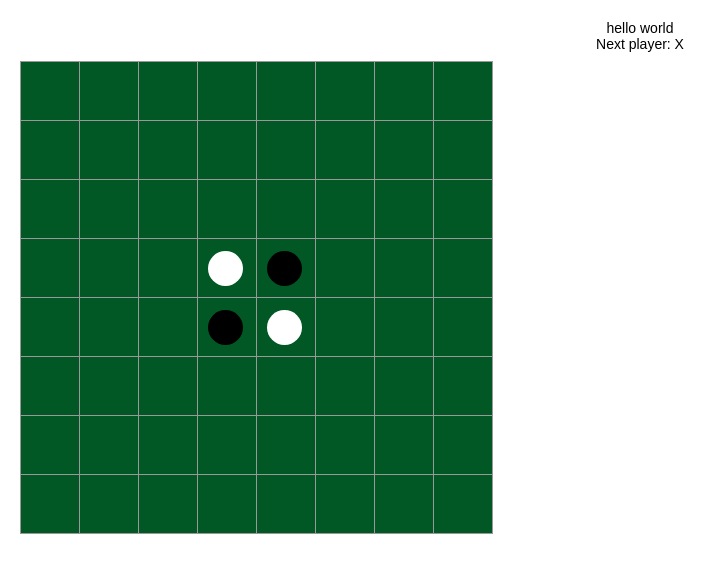
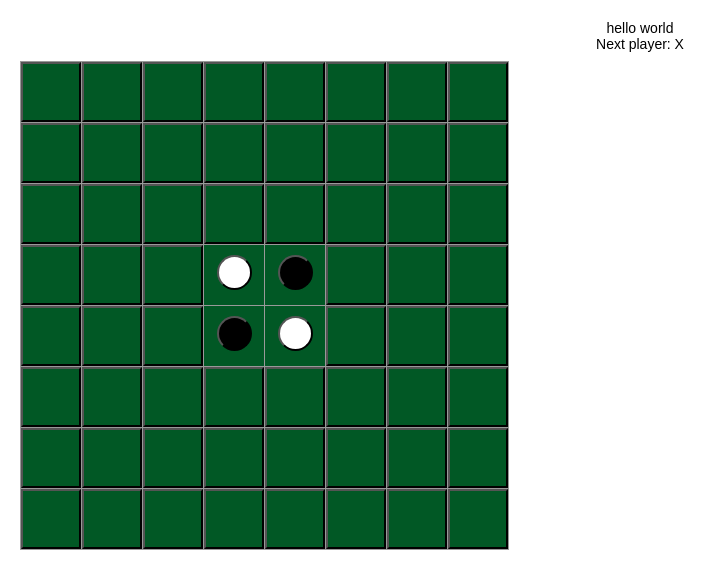
Before and after one commit to kanakuro/board-game, a React (Create React App) app: page / in a window 1280 px wide. Shown: the top 588 px of the page, without its empty margins (0-727 px from the left). Built offline with nearby package versions, Linux system fonts and the light colour scheme.

Commit message:
add state

```diff
--- a/src/components/othello.jsx
+++ b/src/components/othello.jsx
@@ -1,77 +1,103 @@
 import * as React from "react";
 import "../index.css";
+let tglStone = 0;
 
 class Othello extends React.Component {
-  a1 = "";
-  a2 = "";
-  a3 = "";
-  a4 = "";
-  a5 = "";
-  a6 = "";
-  a7 = "";
-  a8 = "";
-  b1 = "";
-  b2 = "";
-  b3 = "";
-  b4 = "";
-  b5 = "";
-  b6 = "";
-  b7 = "";
-  b8 = "";
-  c1 = "";
-  c2 = "";
-  c3 = "";
-  c4 = "";
-  c5 = "";
-  c6 = "";
-  c7 = "";
-  c8 = "";
-  d1 = "";
-  d2 = "";
-  d3 = "";
-  d4 = "stoneWhite";
-  d5 = "stoneBlack";
-  d6 = "";
-  d7 = "";
-  d8 = "";
-  e1 = "";
-  e2 = "";
-  e3 = "";
-  e4 = "stoneBlack";
-  e5 = "stoneWhite";
-  e6 = "";
-  e7 = "";
-  e8 = "";
-  f1 = "";
-  f2 = "";
-  f3 = "";
-  f4 = "";
-  f5 = "";
-  f6 = "";
-  f7 = "";
-  f8 = "";
-  g1 = "";
-  g2 = "";
-  g3 = "";
-  g4 = "";
-  g5 = "";
-  g6 = "";
-  g7 = "";
-  g8 = "";
-  h1 = "";
-  h2 = "";
-  h3 = "";
-  h4 = "";
-  h5 = "";
-  h6 = "";
-  h7 = "";
-  h8 = "";
+  constructor(props) {
+    super(props);
+    this.state = {
+      a1: "",
+      a2: "",
+      a3: "",
+      a4: "",
+      a5: "",
+      a6: "",
+      a7: "",
+      a8: "",
+      b1: "",
+      b2: "",
+      b3: "",
+      b4: "",
+      b5: "",
+      b6: "",
+      b7: "",
+      b8: "",
+      c1: "",
+      c2: "",
+      c3: "",
+      c4: "",
+      c5: "",
+      c6: "",
+      c7: "",
+      c8: "",
+      d1: "",
+      d2: "",
+      d3: "",
+      d4: "stoneWhite",
+      d5: "stoneBlack",
+      d6: "",
+      d7: "",
+      d8: "",
+      e1: "",
+      e2: "",
+      e3: "",
+      e4: "stoneBlack",
+      e5: "stoneWhite",
+      e6: "",
+      e7: "",
+      e8: "",
+      f1: "",
+      f2: "",
+      f3: "",
+      f4: "",
+      f5: "",
+      f6: "",
+      f7: "",
+      f8: "",
+      g1: "",
+      g2: "",
+      g3: "",
+      g4: "",
+      g5: "",
+      g6: "",
+      g7: "",
+      g8: "",
+      h1: "",
+      h2: "",
+      h3: "",
+      h4: "",
+      h5: "",
+      h6: "",
+      h7: "",
+      h8: ""
+    };
+  }
 
+  clickSquare(target) {
+    // const targetSquare = document.getElementsByName("stone");
+    // targetSquare.addEventListener(
+    //   "click",
+    //   function(color) {
+    // let stoneClass = color.target.className;
+    let stoneColor;
+
+    if (tglStone === 0) {
+      stoneColor = "stoneWhite";
+    } else {
+      stoneColor = "stoneBlack";
+    }
+    console.log(target);
+    this.setState({ a1: stoneColor });
+    console.log(this.state);
+    //   },
+    //   false
+    // );
+  }
   renderSquare(s) {
     return (
-      <button className="square">
-        <div className={s} />
-      </button>
+      <div className="square">
+        <button className={s} onClick={s => this.clickSquare(s)} />
+      </div>
     );
   }
   render() {
@@ -81,84 +107,84 @@ class Othello extends React.Component {
       <div>
         <div className="status">{status}</div>
         <div className="board-row">
-          {this.renderSquare(this.a1)}
-          {this.renderSquare(this.a2)}
-          {this.renderSquare(this.a3)}
-          {this.renderSquare(this.a4)}
-          {this.renderSquare(this.a5)}
-          {this.renderSquare(this.a6)}
-          {this.renderSquare(this.a7)}
-          {this.renderSquare(this.a8)}
+          {this.renderSquare(this.state.a1)}
+          {this.renderSquare(this.state.a2)}
+          {this.renderSquare(this.state.a3)}
+          {this.renderSquare(this.state.a4)}
+          {this.renderSquare(this.state.a5)}
+          {this.renderSquare(this.state.a6)}
+          {this.renderSquare(this.state.a7)}
+          {this.renderSquare(this.state.a8)}
         </div>
         <div className="board-row">
-          {this.renderSquare(this.b1)}
-          {this.renderSquare(this.b2)}
-          {this.renderSquare(this.b3)}
-          {this.renderSquare(this.b4)}
-          {this.renderSquare(this.b5)}
-          {this.renderSquare(this.b6)}
-          {this.renderSquare(this.b7)}
-          {this.renderSquare(this.b8)}
+          {this.renderSquare(this.state.b1)}
+          {this.renderSquare(this.state.b2)}
+          {this.renderSquare(this.state.b3)}
+          {this.renderSquare(this.state.b4)}
+          {this.renderSquare(this.state.b5)}
+          {this.renderSquare(this.state.b6)}
+          {this.renderSquare(this.state.b7)}
+          {this.renderSquare(this.state.b8)}
         </div>
         <div className="board-row">
-          {this.renderSquare(this.c1)}
-          {this.renderSquare(this.c2)}
-          {this.renderSquare(this.c3)}
-          {this.renderSquare(this.c4)}
-          {this.renderSquare(this.c5)}
-          {this.renderSquare(this.c6)}
-          {this.renderSquare(this.c7)}
-          {this.renderSquare(this.c8)}
+          {this.renderSquare(this.state.c1)}
+          {this.renderSquare(this.state.c2)}
+          {this.renderSquare(this.state.c3)}
+          {this.renderSquare(this.state.c4)}
+          {this.renderSquare(this.state.c5)}
+          {this.renderSquare(this.state.c6)}
+          {this.renderSquare(this.state.c7)}
+          {this.renderSquare(this.state.c8)}
         </div>
         <div className="board-row">
-          {this.renderSquare(this.d1)}
-          {this.renderSquare(this.d2)}
-          {this.renderSquare(this.d3)}
-          {this.renderSquare(this.d4)}
-          {this.renderSquare(this.d5)}
-          {this.renderSquare(this.d6)}
-          {this.renderSquare(this.d7)}
-          {this.renderSquare(this.d8)}
+          {this.renderSquare(this.state.d1)}
+          {this.renderSquare(this.state.d2)}
+          {this.renderSquare(this.state.d3)}
+          {this.renderSquare(this.state.d4)}
+          {this.renderSquare(this.state.d5)}
+          {this.renderSquare(this.state.d6)}
+          {this.renderSquare(this.state.d7)}
+          {this.renderSquare(this.state.d8)}
         </div>
         <div className="board-row">
-          {this.renderSquare(this.e1)}
-          {this.renderSquare(this.e2)}
-          {this.renderSquare(this.e3)}
-          {this.renderSquare(this.e4)}
-          {this.renderSquare(this.e5)}
-          {this.renderSquare(this.e6)}
-          {this.renderSquare(this.e7)}
-          {this.renderSquare(this.e8)}
+          {this.renderSquare(this.state.e1)}
+          {this.renderSquare(this.state.e2)}
+          {this.renderSquare(this.state.e3)}
+          {this.renderSquare(this.state.e4)}
+          {this.renderSquare(this.state.e5)}
+          {this.renderSquare(this.state.e6)}
+          {this.renderSquare(this.state.e7)}
+          {this.renderSquare(this.state.e8)}
         </div>
         <div className="board-row">
-          {this.renderSquare(this.f1)}
-          {this.renderSquare(this.f2)}
-          {this.renderSquare(this.f3)}
-          {this.renderSquare(this.f4)}
-          {this.renderSquare(this.f5)}
-          {this.renderSquare(this.f6)}
-          {this.renderSquare(this.f7)}
-          {this.renderSquare(this.f8)}
+          {this.renderSquare(this.state.f1)}
+          {this.renderSquare(this.state.f2)}
+          {this.renderSquare(this.state.f3)}
+          {this.renderSquare(this.state.f4)}
+          {this.renderSquare(this.state.f5)}
+          {this.renderSquare(this.state.f6)}
+          {this.renderSquare(this.state.f7)}
+          {this.renderSquare(this.state.f8)}
         </div>
         <div className="board-row">
-          {this.renderSquare(this.g1)}
-          {this.renderSquare(this.g2)}
-          {this.renderSquare(this.g3)}
-          {this.renderSquare(this.g4)}
-          {this.renderSquare(this.g5)}
-          {this.renderSquare(this.g6)}
-          {this.renderSquare(this.g7)}
-          {this.renderSquare(this.g8)}
+          {this.renderSquare(this.state.g1)}
+          {this.renderSquare(this.state.g2)}
+          {this.renderSquare(this.state.g3)}
+          {this.renderSquare(this.state.g4)}
+          {this.renderSquare(this.state.g5)}
+          {this.renderSquare(this.state.g6)}
+          {this.renderSquare(this.state.g7)}
+          {this.renderSquare(this.state.g8)}
         </div>
         <div className="board-row">
-          {this.renderSquare(this.h1)}
-          {this.renderSquare(this.h2)}
-          {this.renderSquare(this.h3)}
-          {this.renderSquare(this.h4)}
-          {this.renderSquare(this.h5)}
-          {this.renderSquare(this.h6)}
-          {this.renderSquare(this.h7)}
-          {this.renderSquare(this.h8)}
+          {this.renderSquare(this.state.h1)}
+          {this.renderSquare(this.state.h2)}
+          {this.renderSquare(this.state.h3)}
+          {this.renderSquare(this.state.h4)}
+          {this.renderSquare(this.state.h5)}
+          {this.renderSquare(this.state.h6)}
+          {this.renderSquare(this.state.h7)}
+          {this.renderSquare(this.state.h8)}
         </div>
       </div>
     );
--- a/src/index.css
+++ b/src/index.css
@@ -15,6 +15,13 @@ code {
 body {
   font: 14px "Century Gothic", Futura, sans-serif;
   margin: 20px;
+}
+
+button {
+  height: 60px;
+  width: 60px;
+  background: rgb(1, 88, 37);
+  outline: none;
 }
 
 ol,
```
